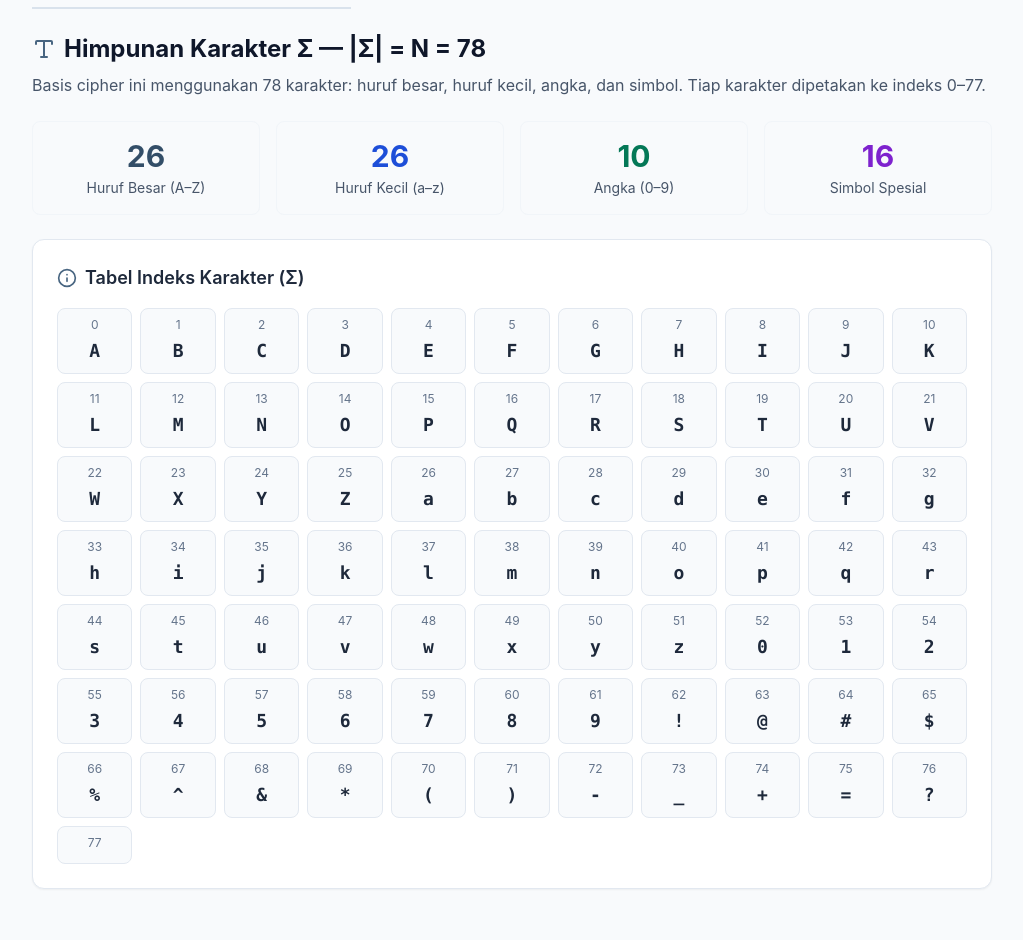
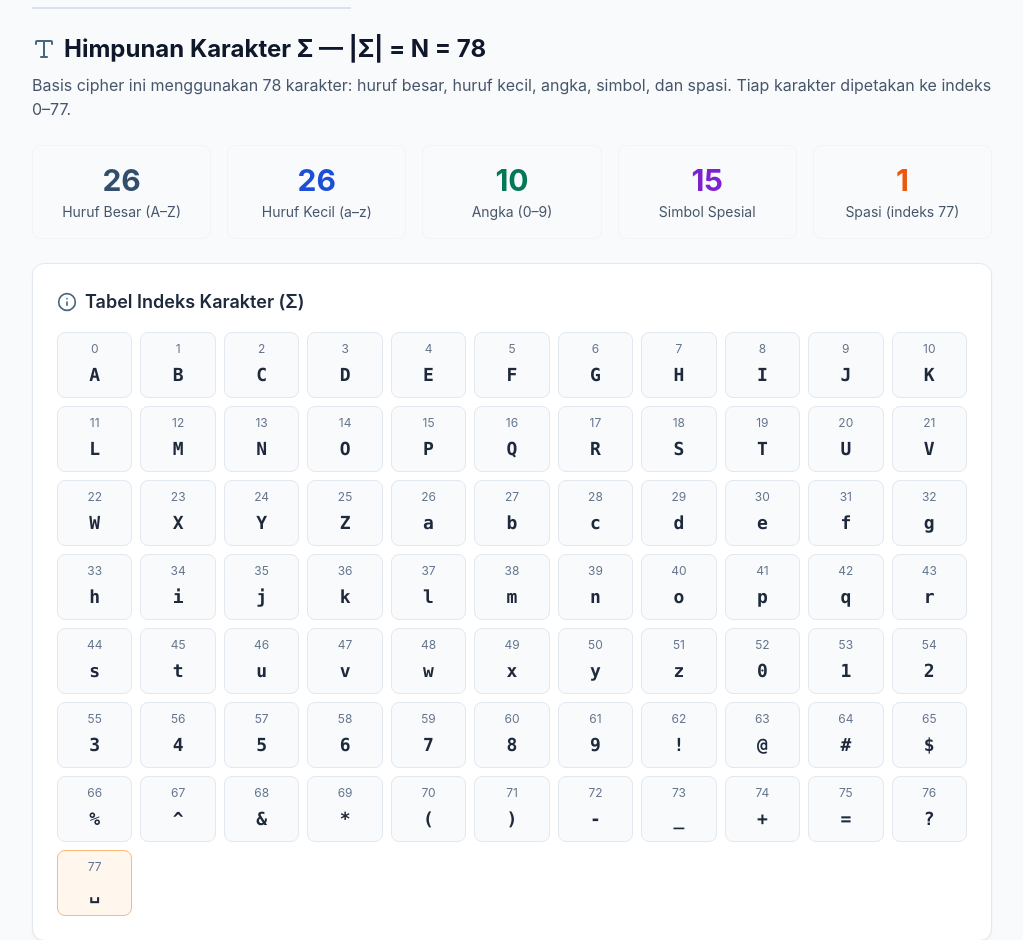
Before and after one commit to Rdevmond/Kriptografi-Extended-Caesar-Ciphed, a React (Vite) app: page / in a window 1280 px wide. Shown: the part 1652-2592 px from the top of the page, without its empty margins (128-1151 px from the left). Built offline with nearby package versions, Linux system fonts and the light colour scheme.

Commit message:
adjust 78

```diff
--- a/src/components/Features/CharacterSetModule.tsx
+++ b/src/components/Features/CharacterSetModule.tsx
@@ -11,7 +11,8 @@ export const CharacterSetModule: React.FC = () => {
     uppercase: chars.filter(c => /[A-Z]/.test(c)).length,
     lowercase: chars.filter(c => /[a-z]/.test(c)).length,
     numbers:   chars.filter(c => /[0-9]/.test(c)).length,
-    symbols:   chars.filter(c => /[^A-Za-z0-9]/.test(c)).length,
+    symbols:   chars.filter(c => /[^A-Za-z0-9 ]/.test(c)).length,
+    spaces:    chars.filter(c => c === ' ').length,
   };
 
   return (
@@ -22,13 +23,13 @@ export const CharacterSetModule: React.FC = () => {
           Himpunan Karakter Σ — |Σ| = N = {TOTAL_KARAKTER}
         </h2>
         <p className="text-slate-600">
-          Basis cipher ini menggunakan {TOTAL_KARAKTER} karakter: huruf besar, huruf kecil, angka, dan simbol.
+          Basis cipher ini menggunakan {TOTAL_KARAKTER} karakter: huruf besar, huruf kecil, angka, simbol, dan spasi.
           Tiap karakter dipetakan ke indeks 0–{TOTAL_KARAKTER - 1}.
         </p>
       </div>
 
       {/* Statistik komposisi himpunan */}
-      <div className="grid grid-cols-2 md:grid-cols-4 gap-4">
+      <div className="grid grid-cols-2 md:grid-cols-5 gap-4">
         <Card variant="panel" className="text-center">
           <div className="text-3xl font-bold text-primary-700">{stats.uppercase}</div>
           <div className="text-sm text-slate-600 mt-1">Huruf Besar (A–Z)</div>
@@ -45,6 +46,10 @@ export const CharacterSetModule: React.FC = () => {
           <div className="text-3xl font-bold text-purple-700">{stats.symbols}</div>
           <div className="text-sm text-slate-600 mt-1">Simbol Spesial</div>
         </Card>
+        <Card variant="panel" className="text-center">
+          <div className="text-3xl font-bold text-orange-600">{stats.spaces}</div>
+          <div className="text-sm text-slate-600 mt-1">Spasi (indeks {TOTAL_KARAKTER - 1})</div>
+        </Card>
       </div>
 
       {/* Tabel indeks — setiap kotak = satu elemen himpunan Σ */}
@@ -57,11 +62,17 @@ export const CharacterSetModule: React.FC = () => {
           {chars.map((char, index) => (
             <div
               key={index}
-              className="flex flex-col items-center justify-center p-2 rounded-lg bg-slate-50 border border-slate-200 hover:border-primary-400 hover:bg-primary-50 transition-colors cursor-default"
+              className={`flex flex-col items-center justify-center p-2 rounded-lg border transition-colors cursor-default ${
+                char === ' '
+                  ? 'bg-orange-50 border-orange-300 hover:border-orange-400'
+                  : 'bg-slate-50 border-slate-200 hover:border-primary-400 hover:bg-primary-50'
+              }`}
             >
               {/* Indeks = nilai x dalam fungsi E(x) dan D(x) */}
               <span className="text-xs text-slate-500 mb-1">{index}</span>
-              <span className="text-lg font-mono font-bold text-slate-800">{char}</span>
+              <span className="text-lg font-mono font-bold text-slate-800">
+                {char === ' ' ? '␣' : char}
+              </span>
             </div>
           ))}
         </div>
--- a/src/components/Features/MathAnalysisModule.tsx
+++ b/src/components/Features/MathAnalysisModule.tsx
@@ -27,7 +27,7 @@ export const MathAnalysisModule: React.FC = () => {
             Himpunan karakter yang digunakan disimbolkan sebagai <InlineMath math="\Sigma" /> (Sigma). Berbeda dengan Caesar Cipher standar yang hanya menggunakan himpunan <InlineMath math="\Sigma = \{A, B, ..., Z\}" /> dengan kardinalitas <InlineMath math="|\Sigma| = 26" />, sistem ini menggunakan himpunan diperluas:
           </p>
           <div className="bg-slate-50 border border-slate-200 p-3 rounded-lg overflow-x-auto text-xs my-1">
-            <BlockMath math="\Sigma = \{A..Z, a..z, 0..9, !, @, \#, \$, \%, \hat{}, \&, *, (, ), -, \_, +, =, ?\}" />
+            <BlockMath math="\Sigma = \{A..Z, a..z, 0..9, !, @, \#, \$, \%, \hat{}, \&, *, (, ), -, \_, +, =, ?, \textvisiblespace\}" />
           </div>
           <p className="text-sm text-slate-600">
             Kardinalitas dari himpunan ini adalah <InlineMath math={`|\\Sigma| = N = ${TOTAL_KARAKTER}`} />. Setiap elemen dalam himpunan dipetakan ke himpunan indeks bilangan bulat <InlineMath math={`Z_N = \\{0, 1, 2, ..., ${TOTAL_KARAKTER - 1}\\}`} />.
@@ -84,7 +84,7 @@ export const MathAnalysisModule: React.FC = () => {
                 <p className="text-xs text-center text-slate-500 mt-1">(4%)</p>
               </div>
               <div>
-                <p className="text-xs font-bold text-slate-600 mb-1">Extended (N=77)</p>
+                <p className="text-xs font-bold text-slate-600 mb-1">Extended (N={TOTAL_KARAKTER})</p>
                 <BlockMath math={`P = \\frac{1}{${TOTAL_KARAKTER - 1}}`} />
                 <p className="text-xs text-center text-slate-500 mt-1">({(1 / (TOTAL_KARAKTER - 1) * 100).toFixed(2)}%)</p>
               </div>
```
